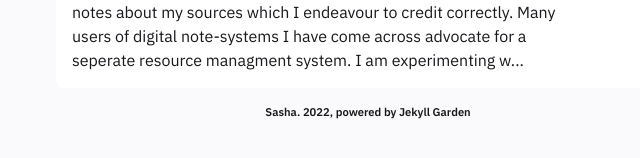
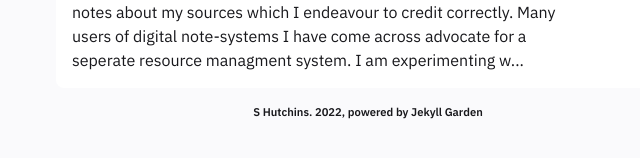
Before and after one commit to myndatlas/myndatlas.github.io, a Jekyll site: the page built from pages/notes.md, in a window 1280 px wide and 900 px high, scrolled down 1669 px. Shown: the part 712-870 px from the top of the window, without its empty margins (282-922 px from the left). Built offline with Jekyll 4.4.1, drawn with Linux system fonts in a browser that asks for light colours.

Commit message:
Update _config.yml

```diff
--- a/_config.yml
+++ b/_config.yml
@@ -31,7 +31,7 @@ url: "https://myndatlas.github.io/" # the base hostname & protocol for your site
 heading: MyndAtlas # Change this
 copyright:
   year: 2022
-  msg: Sasha # This is a mandatory attribute for copyright to be displayed ; If deleting this, edit at footer layout.
+  msg: S Hutchins # This is a mandatory attribute for copyright to be displayed ; If deleting this, edit at footer layout.
 
 
 #####################################################################
```
